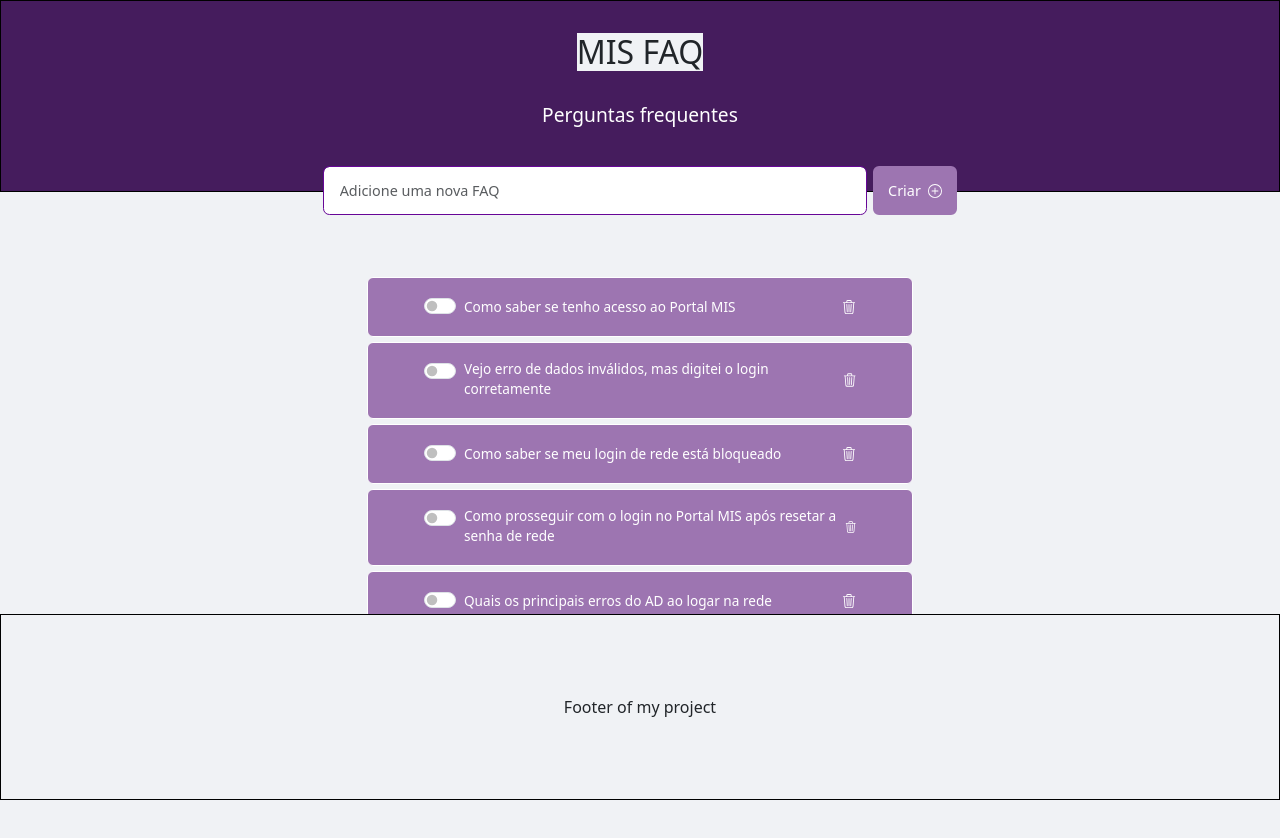
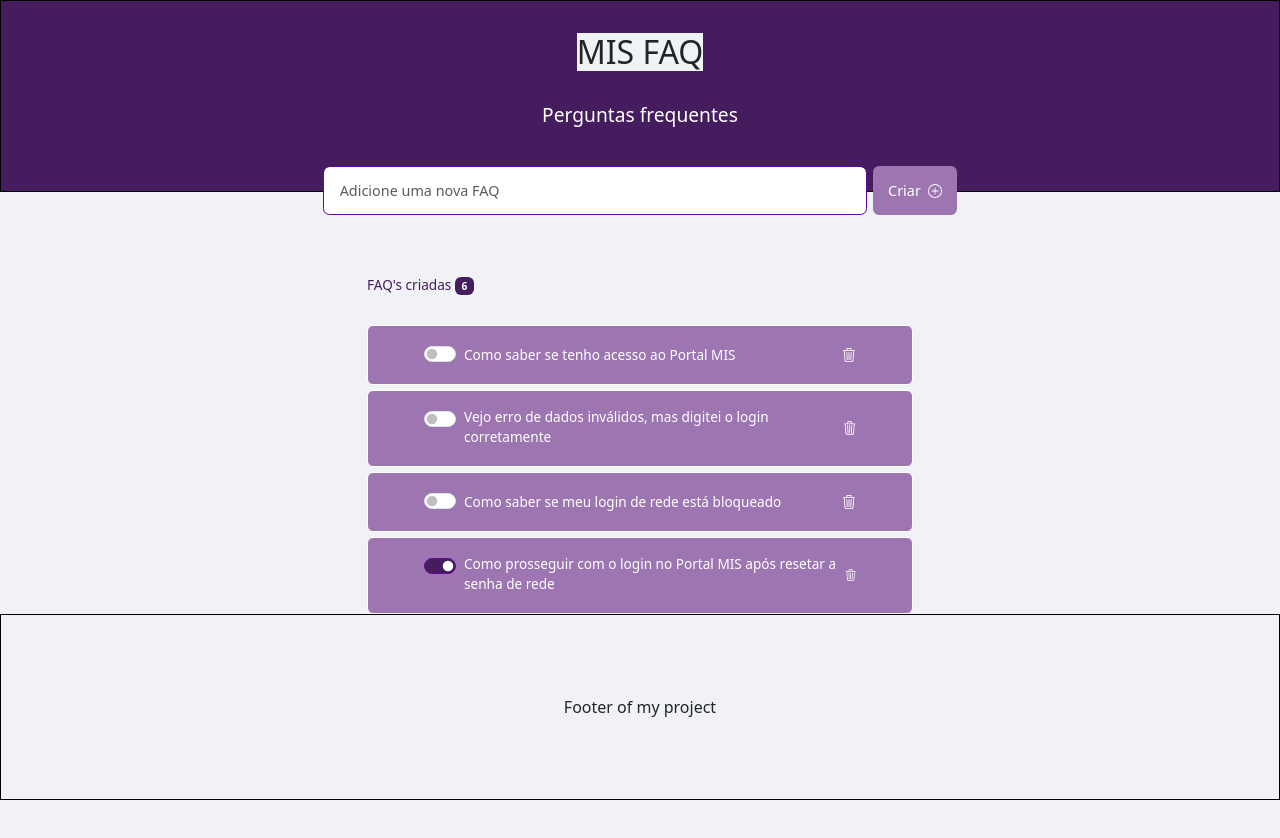
Before and after one commit to gabrielfreirebraz/faq-web, a React (Vite) app: page / in a window 1280 px wide. Shown: the top 838 px of the page. Before the commit the page ends 800 px from the top, so only its background shows below. Built offline with nearby package versions, Linux system fonts and the light colour scheme.

Commit message:
feat: toggle card

```diff
--- a/src/Components/Body.tsx
+++ b/src/Components/Body.tsx
@@ -1,35 +1,45 @@
 import Container from 'react-bootstrap/Container';
 import Row from 'react-bootstrap/Row';
 import Col from 'react-bootstrap/Col';
+import Badge from 'react-bootstrap/Badge';
 
-import {StylesBody} from './Body.css';
+import { StylesBody } from './Body.css';
 import { DivCard } from './Card';
+import { useEffect, useState } from 'react';
+
+
 
 
 const questions = [
   {
     id: 1,
-    title: "Como saber se tenho acesso ao Portal MIS"
+    title: "Como saber se tenho acesso ao Portal MIS",
+    isComplete: false
   },
   {
     id: 2,
-    title: "Vejo erro de dados inválidos, mas digitei o login corretamente"
+    title: "Vejo erro de dados inválidos, mas digitei o login corretamente",
+    isComplete: false
   },
   {
     id: 3,
-    title: "Como saber se meu login de rede está bloqueado"
+    title: "Como saber se meu login de rede está bloqueado",
+    isComplete: false
   },
   {
     id: 4,
-    title: "Como prosseguir com o login no Portal MIS após resetar a senha de rede"
+    title: "Como prosseguir com o login no Portal MIS após resetar a senha de rede",
+    isComplete: true
   },
   {
     id: 5,
-    title: "Quais os principais erros do AD ao logar na rede"
+    title: "Quais os principais erros do AD ao logar na rede",
+    isComplete: false
   },
   {
     id: 6,
-    title: "O problema persiste e não consigo autenticar no Portal MIS"
+    title: "O problema persiste e não consigo autenticar no Portal MIS",
+    isComplete: false
   }
 ]
 
@@ -37,14 +47,32 @@ const questions = [
 
 export const DivBody = () => {
 
+  const [faqs] = useState(questions);
+
+  useEffect(() => {
+
+
+
+  },[])
 
   return (
     <StylesBody>
       <Container>
         <Row>
+            <Col md={3}></Col>
+            <Col md={6}>
+              <label className='lbl-primary'>FAQ's criadas&nbsp;<Badge bg="primary">{faqs.length}</Badge></label>
+            </Col>
+
+            <Col md={3}></Col>
+        </Row>
+
+        <Row><Col>&nbsp;</Col></Row>
+
+        <Row>
           <Col md={3}></Col>
           <Col md={6}>
-            {questions.map(v => <DivCard title={v.title} id={v.id}></DivCard>)}
+            {questions.map(v => <DivCard key={v.id} title={v.title} id={v.id} complete={v.isComplete}></DivCard>)}
           </Col>
           <Col md={3}></Col>
         </Row>
--- a/src/Components/Card.tsx
+++ b/src/Components/Card.tsx
@@ -1,28 +1,39 @@
 import Alert from 'react-bootstrap/Alert';
 import Form from 'react-bootstrap/Form';
 import {StylesCard} from './Card.css';
+import { useState } from 'react';
 
 
 interface PropsCard {
   id: number,
-  title: string
+  title: string,
+  complete: boolean
 }
 
 export const DivCard = (props: PropsCard) => {
 
   console.log("key is "+props.id);
 
+  const [isCompleteCurrent, setIsCompleteCurrent] = useState(props.complete);
+
+  async function handleCheckComplete() {
+
+    console.log("changed for "+!isCompleteCurrent);
+    setIsCompleteCurrent(!isCompleteCurrent);
+  }
+
   return (
     <StylesCard>
 
 
-      <Alert key={props.id} variant="primary">
+      <Alert variant="primary">
 
           <Form.Check
-
+            checked={isCompleteCurrent}
             type="switch"
             id={`switch-${props.id}`}
             label={props.title}
+            onChange={handleCheckComplete}
           />
 
           <svg xmlns="http://www.w3.org/2000/svg" width="14" height="14" fill="currentColor" className="bi bi-trash3" viewBox="0 0 16 16">
--- a/src/global.css
+++ b/src/global.css
@@ -16,6 +16,11 @@
   background: var(--gray-light);
 }
 
+.lbl-primary {
+  color:var(--primary);
+  font-size: .85rem;
+}
+
 /* Bootstrap */
 .btn-primary {
   background: var(--primary);
@@ -31,3 +36,7 @@
   color:var(--white);
   padding: 1rem 3.5rem;
 }
+.bg-primary {
+  background: var(--primary) !important;
+  color:var(--white);
+}
```
